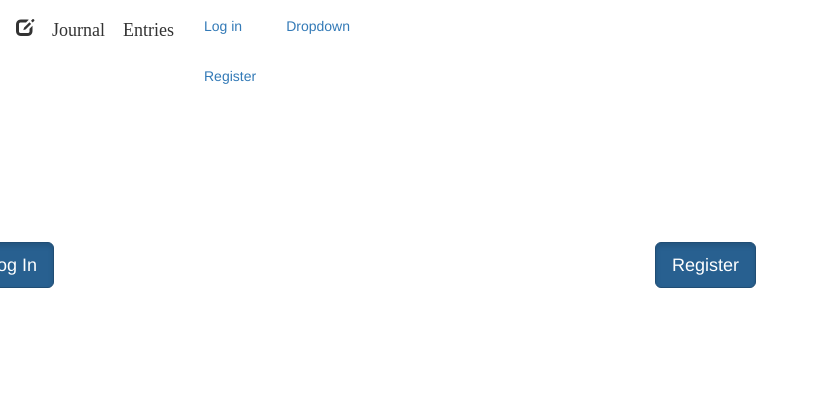
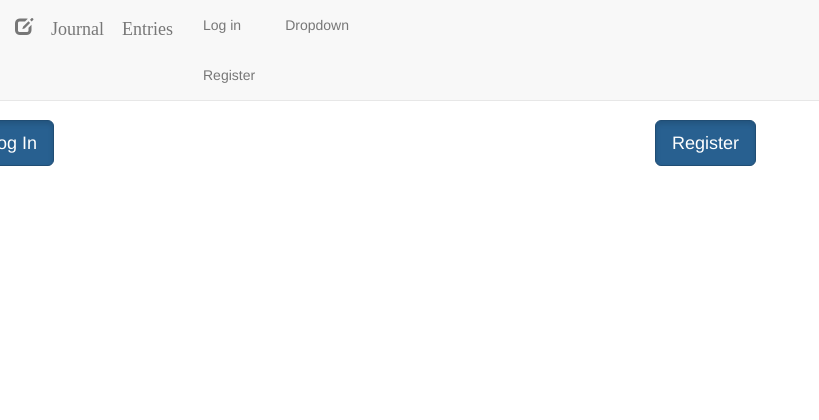
Before and after one commit to larryTheGeek/Journal-Entries-Project, a Flask app: page / in a window 1280 px wide; the page is wider, and only the part inside the window is pictured. Shown: the top 420 px of that part, without its empty margins (0-819 px from the left). Run offline with Flask 2, Linux system fonts and the light colour scheme; data that the repository does not hold is empty; some libraries are stand-ins or nearby versions.

Commit message:
Matching navbar them for header and footer:

```diff
--- a/templates/base.html
+++ b/templates/base.html
@@ -12,7 +12,7 @@
     <!-- <link href="https://fonts.googleapis.com/css?family=Cabin+Sketch" rel="stylesheet"> -->
     <link rel="stylesheet" href="static/style.css">
 
-<nav class="navbar navbar-light bg-faded">
+<nav class="navbar navbar-default navbar-fixed-top">
   <span class="navbar-brand glyphicon glyphicon-edit">   Journal Entries</span>
   <ul class="nav navbar-nav">
     <li class="nav-item">
@@ -32,25 +32,7 @@
       </div>
     </li>
   </ul>
-
 </nav>
-
-<!-- navbar at the head -->
-<!-- <nav class="navbar navbar-light bg-faded"> <span class="glyphicon glyphicon-edit">Journal Entries </span>
-  <button class="navbar-toggler" type="button" data-toggle="collapse" data-target="#exCollapsingNavbar" aria-controls="exCollapsingNavbar" aria-expanded="false" aria-label="Toggle navigation"></button>
-  <div class="collapse" id="exCollapsingNavbar">
-    <div class="bg-inverse text-muted p-1">
-      <h4>Collapsed content</h4>
-        <span class="text-muted">{% if not session.logged_in %}
-                <a href="{{ url_for('login') }}">Log in</a>
-                <a href="{{ url_for('register') }}">Register</a>
-            {% else %}
-                <a href="{{ url_for('logout_form') }}">Log out {{ username }}</a>
-            {% endif %}
-        </span>
-    </div>
-  </div>
-</nav> -->
 
 
 {% endblock %}
```
